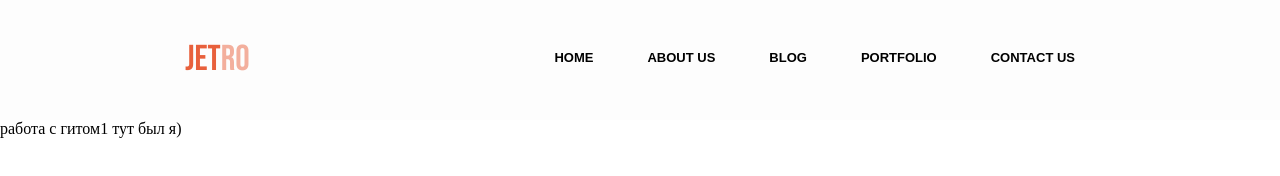
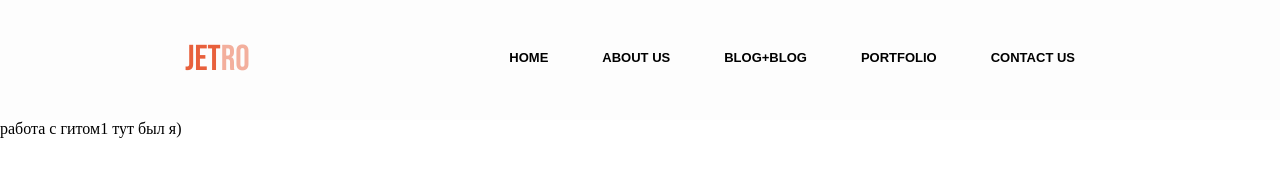
Before and after one commit to skuchumov/test-git, a plain HTML site: page index.html in a window 1280 px wide. Drawn offline with Linux system fonts and the light colour scheme.

Commit message:
new name

```diff
--- a/index.html
+++ b/index.html
@@ -35,7 +35,7 @@
                         </li>
                         <li>
                             <a href="#">
-                                BLOG
+                                BLOG+blog
                             </a>
 
                         </li>
```
